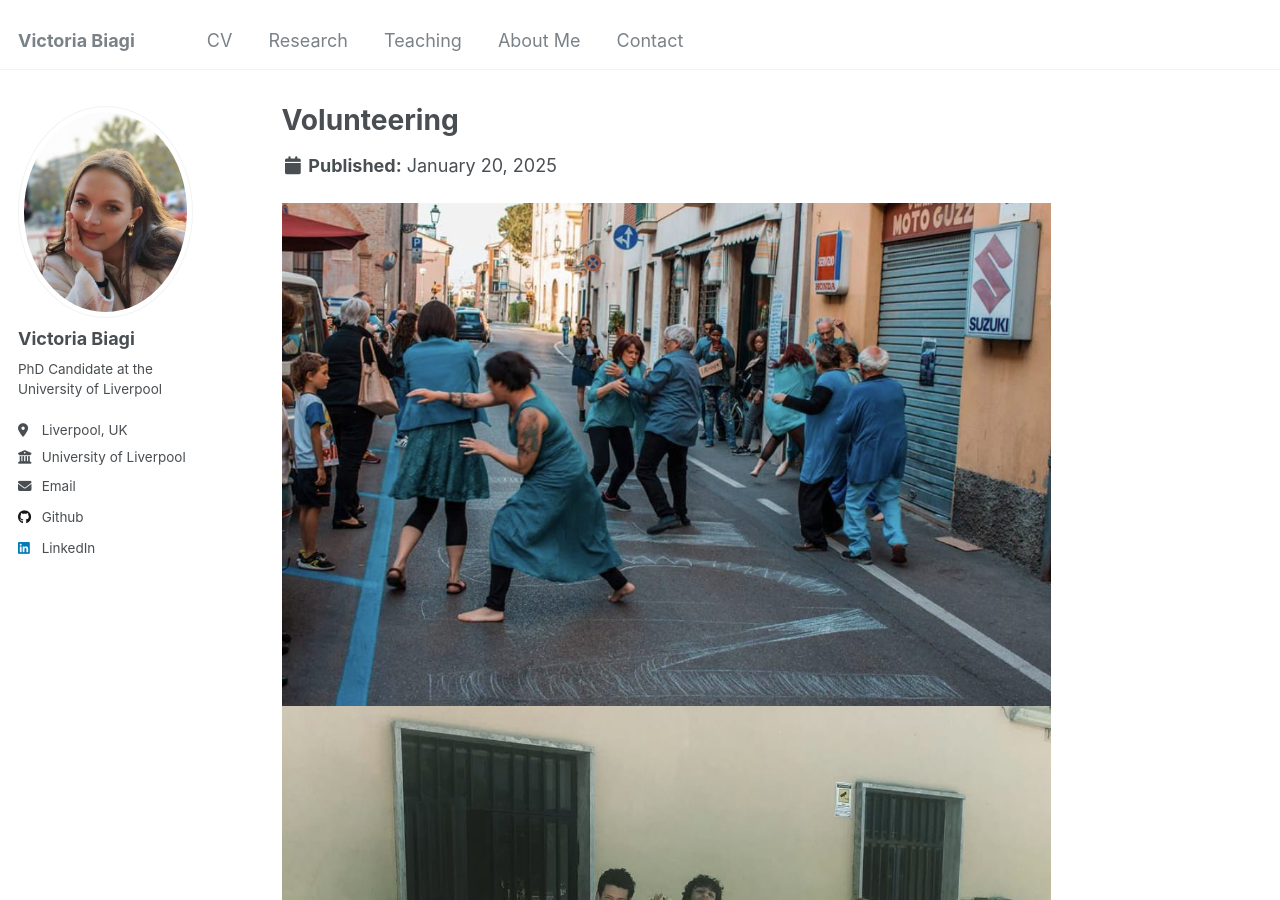
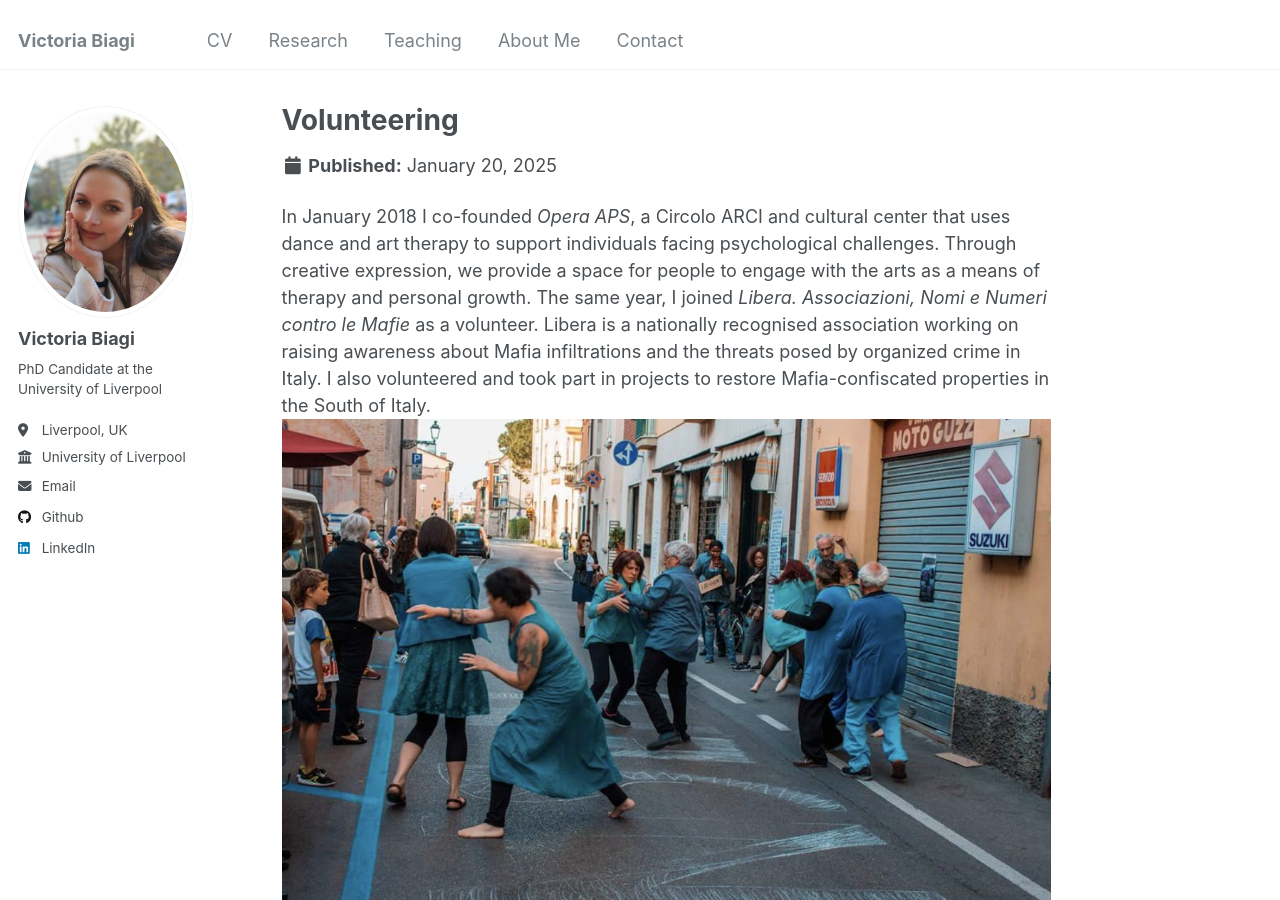
Before and after one commit to victoriabiagi/victoriabiagi.github.io, a Jekyll site: the page built from _portfolio/portfolio-2.md, in a window 1280 px wide and 900 px high. Built offline with Jekyll 4.4.1, drawn with Linux system fonts in a browser that asks for light colours.

Commit message:
Update portfolio-2.md

```diff
--- a/_portfolio/portfolio-2.md
+++ b/_portfolio/portfolio-2.md
@@ -1,8 +1,15 @@
 ---
 title: "Volunteering"
-excerpt: "In January 2018 I co-founded *Opera APS*, a Circolo ARCI and cultural center that uses dance and art therapy to support individuals facing psychological challenges. Through creative expression, we provide a space for people to engage with the arts as a means of therapy and personal growth. The same year, I joined *Libera. Associazioni, Nomi e Numeri contro le Mafie* as a volunteer. Libera is a nationally recognised association working on raising awareness about Mafia infiltrations and the threats posed by organized crime in Italy. I also volunteered and took part in projects to restore Mafia-confiscated properties in the South of Italy."
+# excerpt: ""
 collection: portfolio
 ---
 
+In January 2018 I co-founded *Opera APS*, a Circolo ARCI and cultural center that uses dance and art therapy to support individuals facing psychological challenges. Through creative expression, we provide a space for people to engage with the arts as a means of therapy and personal growth. The same year, I joined *Libera. Associazioni, Nomi e Numeri contro le Mafie* as a volunteer. Libera is a nationally recognised association working on raising awareness about Mafia infiltrations and the threats posed by organized crime in Italy. I also volunteered and took part in projects to restore Mafia-confiscated properties in the South of Italy.
 <img src="/images/WhatsApp%20Image%202025-01-17%20at%2011.14.50.jpeg" />
 <img src="/images/WhatsApp%20Image%202025-01-17%20at%2011.14.50%20(1).jpeg" />
+
+<!-- Images side by side -->
+<div style="display: flex; justify-content: center; text-align: center; gap: 20px;">
+    <img src="/WhatsApp%20Image%202025-01-17%20at%2011.14.50.jpeg" style="width: 48%;"/>
+    <img src="/images/WhatsApp%20Image%202025-01-17%20at%2011.14.50%20(1).jpeg" style="width: 48%;"/>
+</div>
```
